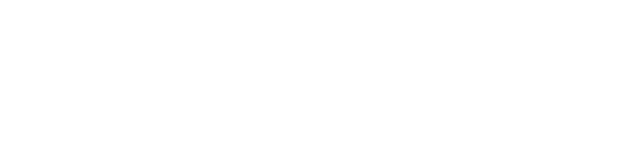
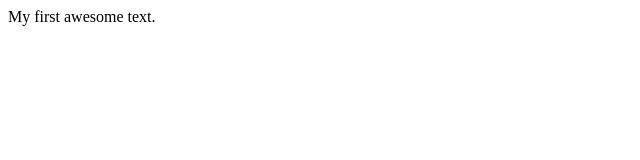
Before and after one commit to mxuereb/Learning, a plain HTML site: page index.html in a window 1280 px wide. Shown: the whole page, without its empty margins (0-640 px from the left). Drawn offline with Linux system fonts and the light colour scheme.

Commit message:
Forgot some text
Oops

```diff
--- a/index.html
+++ b/index.html
@@ -3,5 +3,6 @@
     <title>Max's First Page</title>
   </head>
   <body>
+    My first awesome text.
   </body>
 </html>
```
